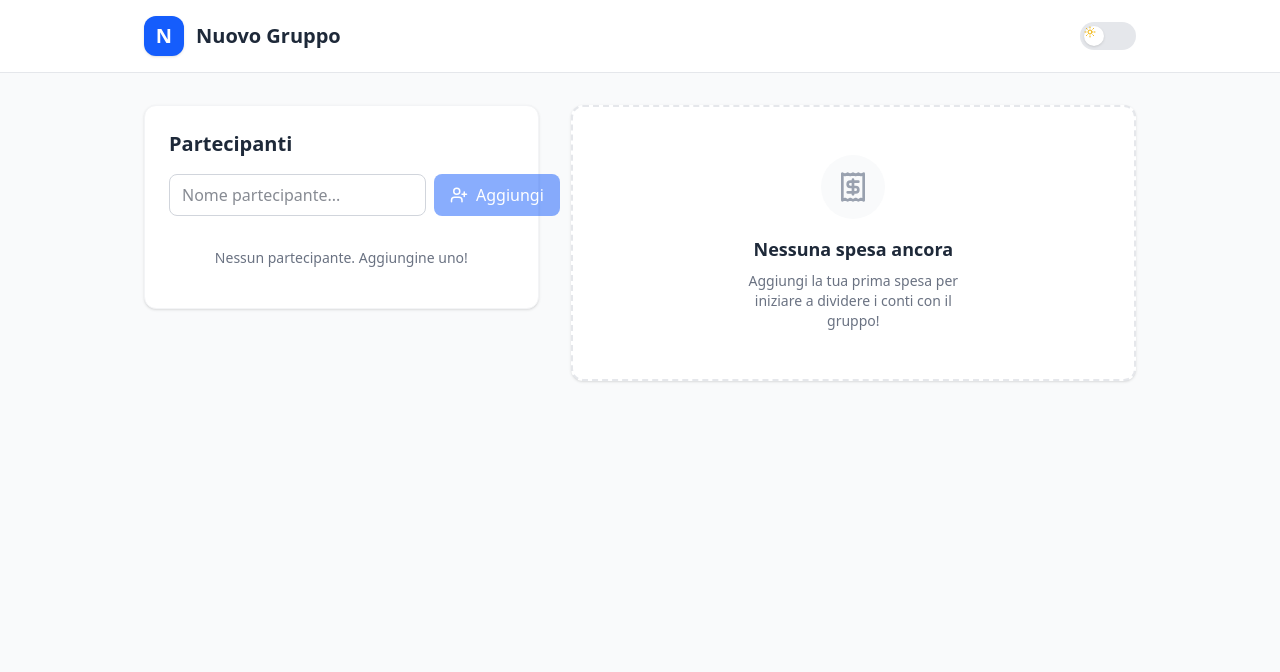
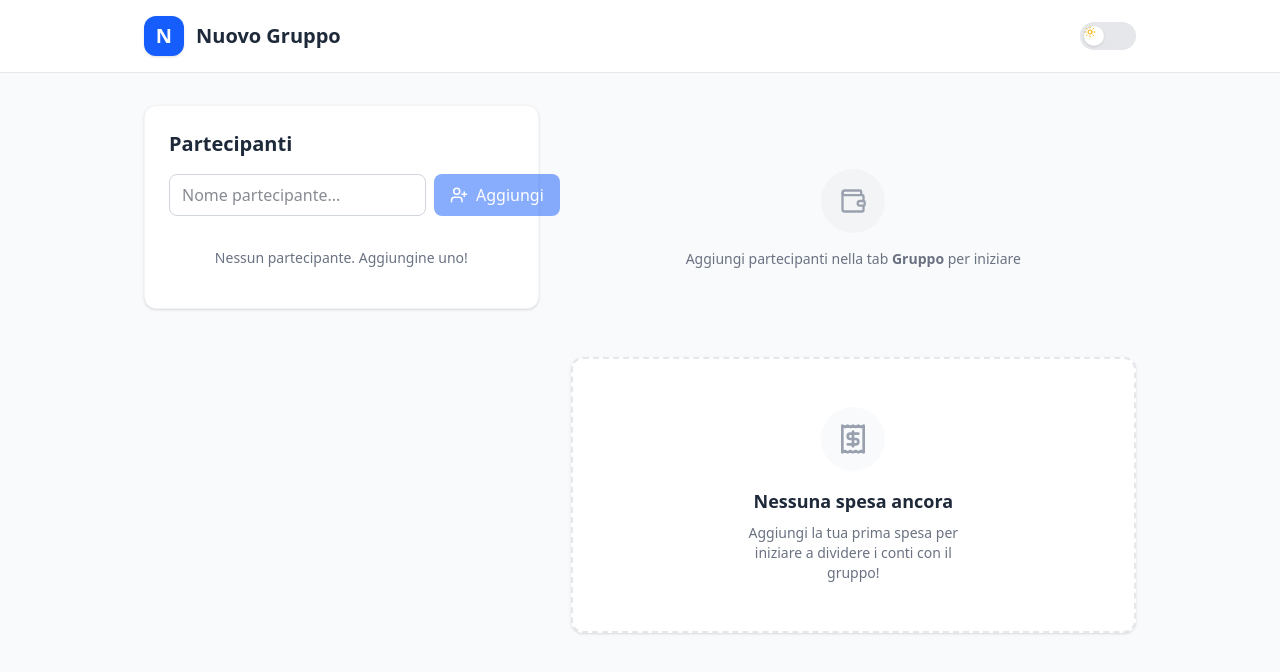
Before and after one commit to NicoGenti/LocalSplit, a React (Vite) app: page / in a window 1280 px wide. Shown: the top 672 px of the page. Built offline with nearby package versions, Linux system fonts and the light colour scheme.

Commit message:
feat: replace Balances null return with contextual placeholders

```diff
--- a/src/components/Balances.tsx
+++ b/src/components/Balances.tsx
@@ -35,7 +35,31 @@ export function Balances() {
     }
   };
 
-  if (users.length === 0 || expenses.length === 0) return null;
+  if (users.length === 0) {
+    return (
+      <div className="flex flex-col items-center justify-center py-16 text-center px-4">
+        <div className="w-16 h-16 bg-gray-100 dark:bg-gray-700 rounded-full flex items-center justify-center mb-4">
+          <Wallet size={28} className="text-gray-400 dark:text-gray-500" />
+        </div>
+        <p className="text-gray-500 dark:text-gray-400 text-sm">
+          Aggiungi partecipanti nella tab <span className="font-semibold">Gruppo</span> per iniziare
+        </p>
+      </div>
+    );
+  }
+
+  if (expenses.length === 0) {
+    return (
+      <div className="flex flex-col items-center justify-center py-16 text-center px-4">
+        <div className="w-16 h-16 bg-gray-100 dark:bg-gray-700 rounded-full flex items-center justify-center mb-4">
+          <Wallet size={28} className="text-gray-400 dark:text-gray-500" />
+        </div>
+        <p className="text-gray-500 dark:text-gray-400 text-sm">
+          Aggiungi una spesa nella tab <span className="font-semibold">Spese</span> per vedere i saldi
+        </p>
+      </div>
+    );
+  }
 
   const creditors = (Object.entries(balances) as [string, number][])
     .filter(([_, bal]) => bal > 0.01)
```
